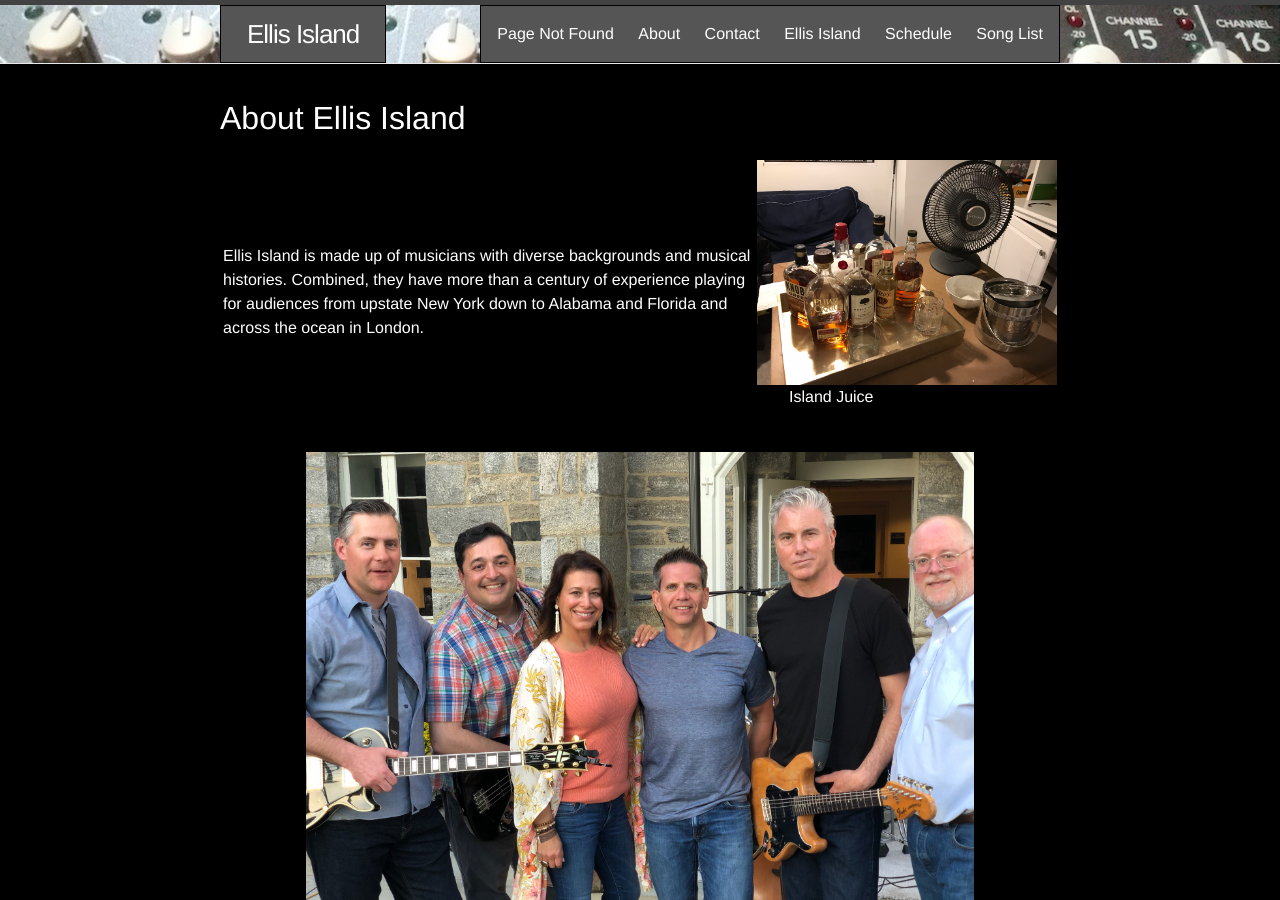
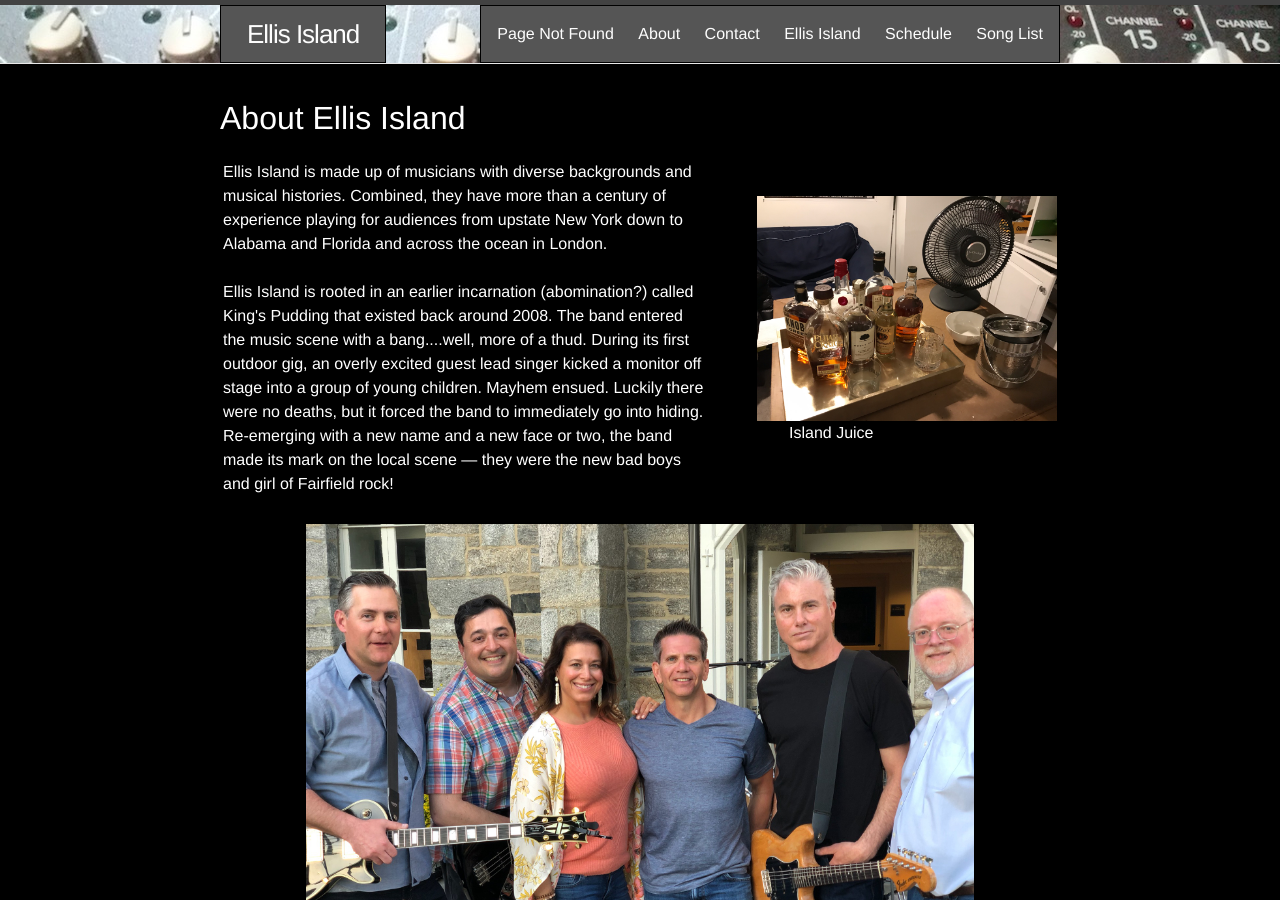
Before and after one commit to jimm/www-ellisislandband-net, a Jekyll site: the page built from about.md, in a window 1280 px wide and 900 px high. Built offline with Jekyll 4.4.1, drawn with Linux system fonts in a browser that asks for light colours.

Commit message:
new bio paragraph

```diff
--- a/about.md
+++ b/about.md
@@ -7,11 +7,21 @@ title: About
 
 <table>
   <tr>
-    <td>
+    <td style="padding-right: 3em;">
       Ellis Island is made up of musicians with diverse backgrounds and
       musical histories. Combined, they have more than a century of
       experience playing for audiences from upstate New York down to Alabama
       and Florida and across the ocean in London.
+      <br/><br/>
+      Ellis Island is rooted in an earlier incarnation (abomination?) called
+      King's Pudding that existed back around 2008. The band entered the
+      music scene with a bang....well, more of a thud. During its first
+      outdoor gig, an overly excited guest lead singer kicked a monitor off
+      stage into a group of young children. Mayhem ensued. Luckily there
+      were no deaths, but it forced the band to immediately go into hiding.
+      Re-emerging with a new name and a new face or two, the band made its
+      mark on the local scene &mdash; they were the new bad boys and girl
+      of Fairfield rock!
     </td>
     <td width="300">
       <img src="images/bourbon_tray.jpeg" width="300"/>
```
